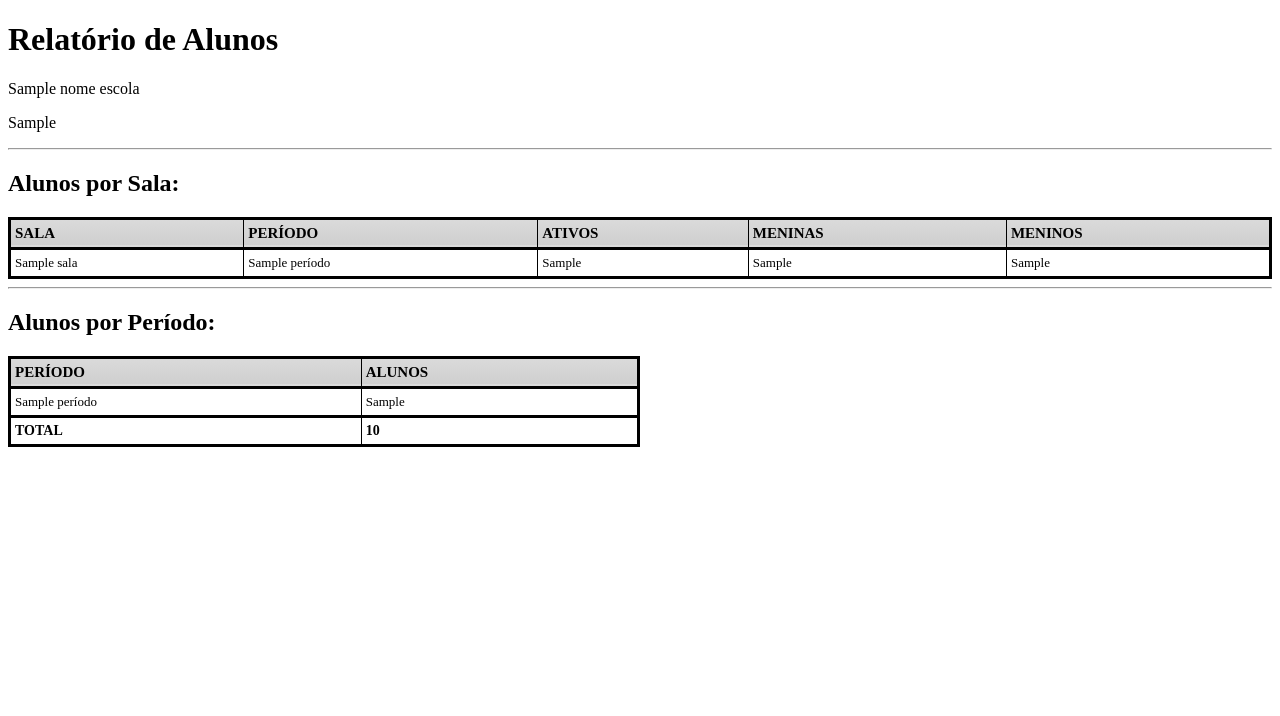
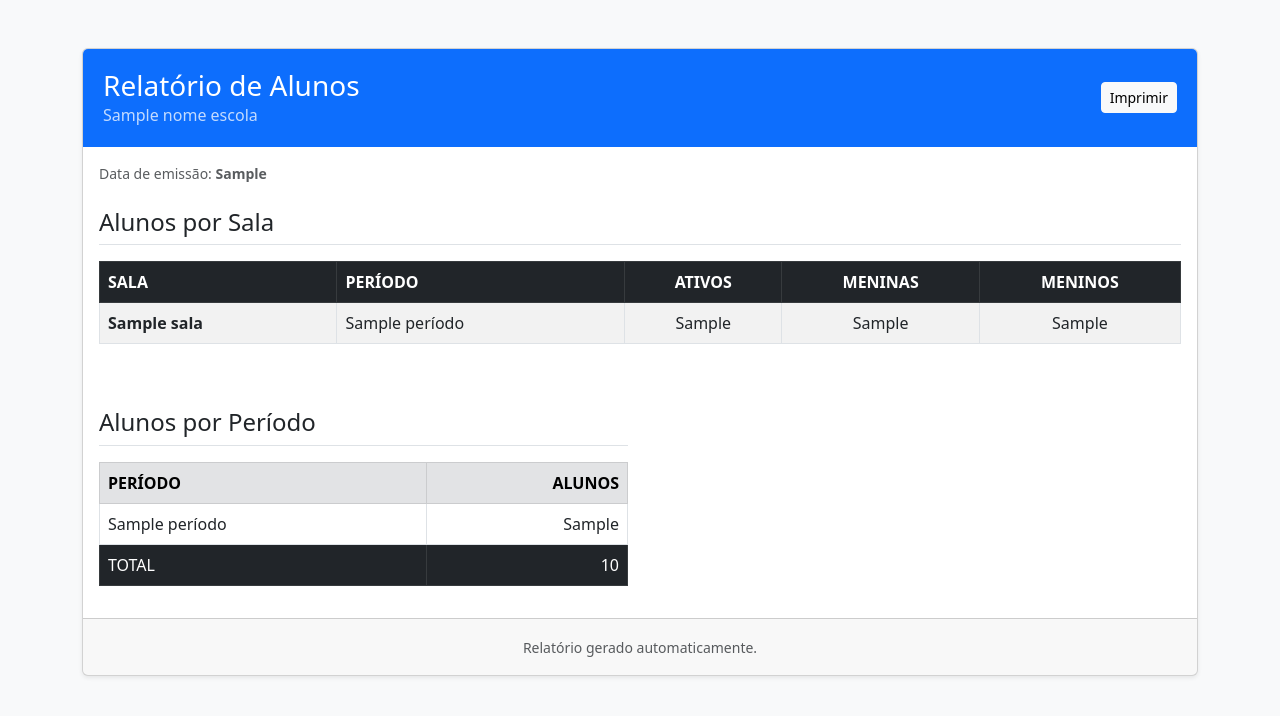
Before and after one commit to MIchaelDFernandes/totais-alunos, a Python web app: template templates/relatorio.html in a window 1280 px wide. Shown: the top 716 px of the page. Run offline with Jinja, Linux system fonts and the light colour scheme; the template is opened without the code that fills it: most values are stand-ins (such as "Sample title", 1, 10 or a date in 2020).

Commit message:
ui: Update the report layout with bootstrap

```diff
--- a/templates/relatorio.html
+++ b/templates/relatorio.html
@@ -4,114 +4,146 @@
 <head>
     <meta charset="UTF-8">
     <meta name="viewport" content="width=device-width, initial-scale=1.0">
-    <title>Relatório</title>
-    <style type="text/css">
-        table.minimalistBlack {
-            border: 3px solid #000000;
-            width: 100%;
-            text-align: left;
-            border-collapse: collapse;
+    <title>Relatório de Alunos</title>
+    <!-- Importando Bootstrap 5 via CDN -->
+    <link href="https://cdn.jsdelivr.net/npm/bootstrap@5.3.0/dist/css/bootstrap.min.css" rel="stylesheet">
+
+    <style>
+        /* Estilos personalizados para complementar o Bootstrap */
+        body {
+            background-color: #f8f9fa;
+            color: #333;
         }
 
-        table.minimalistBlack td,
-        table.minimalistBlack th {
-            border: 1px solid #000000;
-            padding: 5px 4px;
+        .report-header {
+            background-color: #0d6efd; /* Azul Bootstrap */
+            color: white;
+            padding: 20px;
+            border-radius: 5px 5px 0 0;
         }
 
-        table.minimalistBlack tbody td {
-            font-size: 13px;
+        .table-header-custom {
+            background-color: #e9ecef;
+            color: #495057;
         }
 
-        table.minimalistBlack tr:nth-child(even) {
-            background: #D8EDFF;
+        /* Configurações específicas para impressão */
+        @media print {
+            body {
+                background-color: white;
             }
-
-        table.minimalistBlack thead {
-            background: #CFCFCF;
-            background: -moz-linear-gradient(top, #dbdbdb 0%, #d3d3d3 66%, #CFCFCF 100%);
-            background: -webkit-linear-gradient(top, #dbdbdb 0%, #d3d3d3 66%, #CFCFCF 100%);
-            background: linear-gradient(to bottom, #dbdbdb 0%, #d3d3d3 66%, #CFCFCF 100%);
-            border-bottom: 3px solid #000000;
+            .container {
+                max-width: 100%;
+                width: 100%;
+                padding: 0;
+                margin: 0;
             }
-
-        table.minimalistBlack thead th {
-            font-size: 15px;
-            font-weight: bold;
-            color: #000000;
-            text-align: left;
+            .card {
+                border: none;
+                box-shadow: none !important;
             }
-
-        table.minimalistBlack tfoot td {
-            font-size: 14px;
+            .report-header {
+                background-color: white !important;
+                color: black !important;
+                border-bottom: 2px solid black;
+                padding: 0;
+                margin-bottom: 20px;
             }
-
-        table.minimalistBlack tfoot {
-            font-size: 14px;
-            font-weight: bold;
-            color: #000000;
-            border-top: 3px solid #000000;
+            .btn-print {
+                display: none; /* Esconde botão de imprimir na impressão */
             }
-
-        table.minimalistBlack tfoot td {
-            font-size: 14px;
         }
     </style>
 </head>
 
 <body>
-    <h1>Relatório de Alunos</h1>
-    <p> {{ nome_escola }}</p>
-    <p> {{ data_lista }} </p>
-    <hr>
-    <h2>Alunos por Sala:</h2>
-    <table class="minimalistBlack">
-        <thead>
+
+    <div class="container my-5">
+        <div class="card shadow-sm">
+            <!-- Cabeçalho do Relatório -->
+            <div class="report-header d-flex justify-content-between align-items-center">
+                <div>
+                    <h1 class="h3 mb-0">Relatório de Alunos</h1>
+                    <p class="mb-0 opacity-75">{{ nome_escola }}</p>
+                </div>
+                <!-- Botão apenas visual para tela -->
+                <button onclick="window.print()" class="btn btn-light btn-sm btn-print">Imprimir</button>
+            </div>
+
+            <div class="card-body">
+                <div class="d-flex justify-content-between text-muted mb-4">
+                    <small>Data de emissão: <strong>{{ data_lista }}</strong></small>
+                </div>
+
+                <!-- Seção 1: Alunos por Sala -->
+                <h4 class="mb-3 border-bottom pb-2">Alunos por Sala</h4>
+                <div class="table-responsive mb-5">
+                    <table class="table table-striped table-hover table-bordered align-middle">
+                        <thead class="table-dark">
                             <tr>
-                <th>SALA</th>
-                <th>PER&Iacute;ODO</th>
-                <th>ATIVOS</th>
-                <th>MENINAS</th>
-                <th>MENINOS</th>
+                                <th scope="col">SALA</th>
+                                <th scope="col">PERÍODO</th>
+                                <th scope="col" class="text-center">ATIVOS</th>
+                                <th scope="col" class="text-center">MENINAS</th>
+                                <th scope="col" class="text-center">MENINOS</th>
                             </tr>
                         </thead>
                         <tbody>
                             {% for row in resultados %}
                             <tr>
-                <td>{{ row["Sala"] }}</td>
+                                <td class="fw-bold">{{ row["Sala"] }}</td>
                                 <td>{{ row["Período"] }}</td>
-                <td>{{ row["Quantidade Total de Alunos"] }}</td>
-                <td>{{ row["Quantidade de Meninas"] }}</td>
-                <td>{{ row["Quantidade de Meninos"] }}</td>
+                                <td class="text-center">{{ row["Quantidade Total de Alunos"] }}</td>
+                                <td class="text-center">{{ row["Quantidade de Meninas"] }}</td>
+                                <td class="text-center">{{ row["Quantidade de Meninos"] }}</td>
                             </tr>
                             {% endfor %}
                         </tbody>
                     </table>
-    <hr>
-    <h2>Alunos por Período:</h2>
+                </div>
 
-    <table class="minimalistBlack" style="width: 50%;">
-        <thead>
+                <!-- Seção 2: Alunos por Período -->
+                <div class="row">
+                    <div class="col-md-6">
+                        <h4 class="mb-3 border-bottom pb-2">Alunos por Período</h4>
+                        <div class="table-responsive">
+                            <table class="table table-bordered table-hover">
+                                <thead class="table-secondary">
                                     <tr>
-                <th>PER&Iacute;ODO</th>
-                <th>ALUNOS</th>
+                                        <th scope="col">PERÍODO</th>
+                                        <th scope="col" class="text-end">ALUNOS</th>
                                     </tr>
                                 </thead>
                                 <tbody>
                                     {% for row in periodos %}
                                     <tr>
                                         <td>{{ row["Período"] }}</td>
-                <td>{{ row["Total de Alunos"] }}</td>
+                                        <td class="text-end">{{ row["Total de Alunos"] }}</td>
                                     </tr>
                                     {% endfor %}
                                 </tbody>
-        <tfoot>
+                                <tfoot class="table-dark">
                                     <tr>
                                         <td>TOTAL</td>
-                <td>{{ total }}</td>
+                                        <td class="text-end">{{ total }}</td>
                                     </tr>
                                 </tfoot>
                             </table>
+                        </div>
+                    </div>
+                </div>
+
+            </div>
+            <!-- Fim do Card Body -->
+
+            <div class="card-footer text-muted text-center py-3">
+                <small>Relatório gerado automaticamente.</small>
+            </div>
+        </div>
+    </div>
+
+    <!-- Script Bootstrap (Opcional, mas útil para componentes interativos) -->
+    <script src="https://cdn.jsdelivr.net/npm/bootstrap@5.3.0/dist/js/bootstrap.bundle.min.js"></script>
 </body>
 
 </html>
```
Lines whose indentation alone changed are shown as unchanged.
